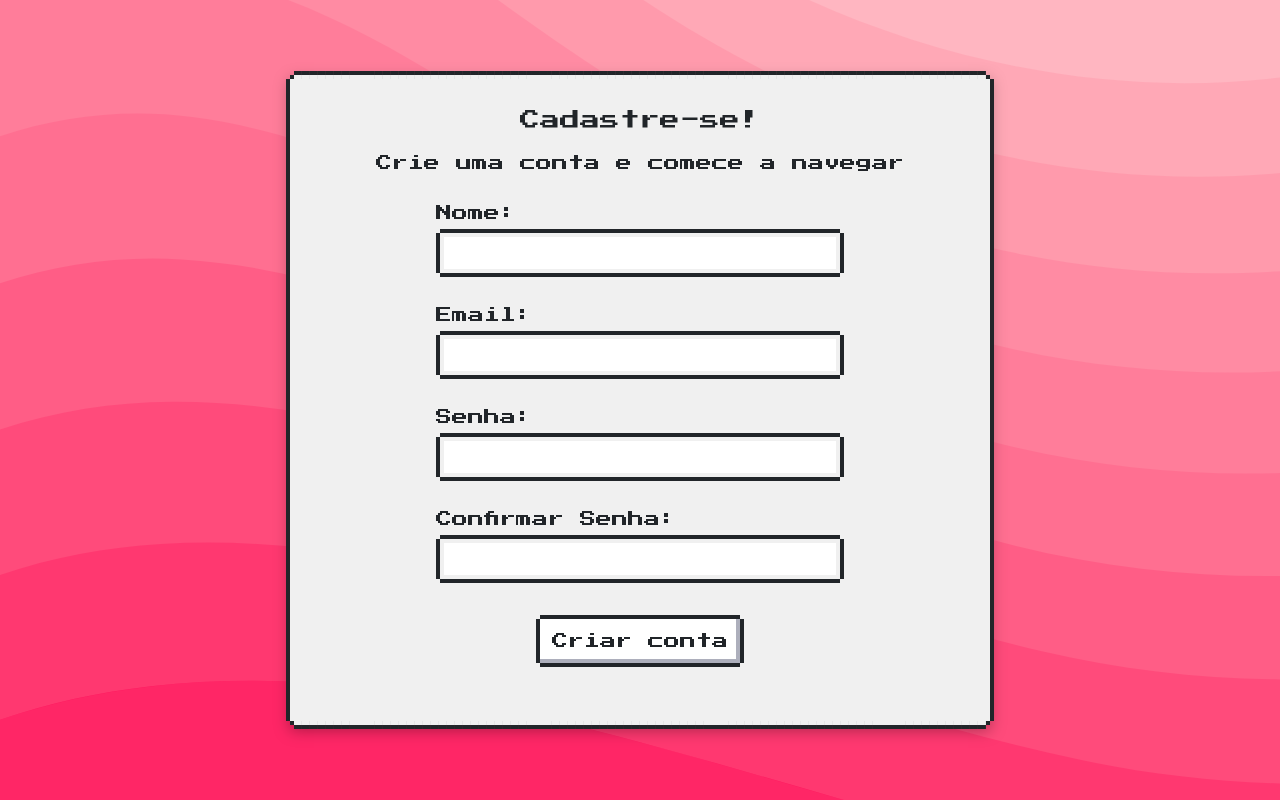
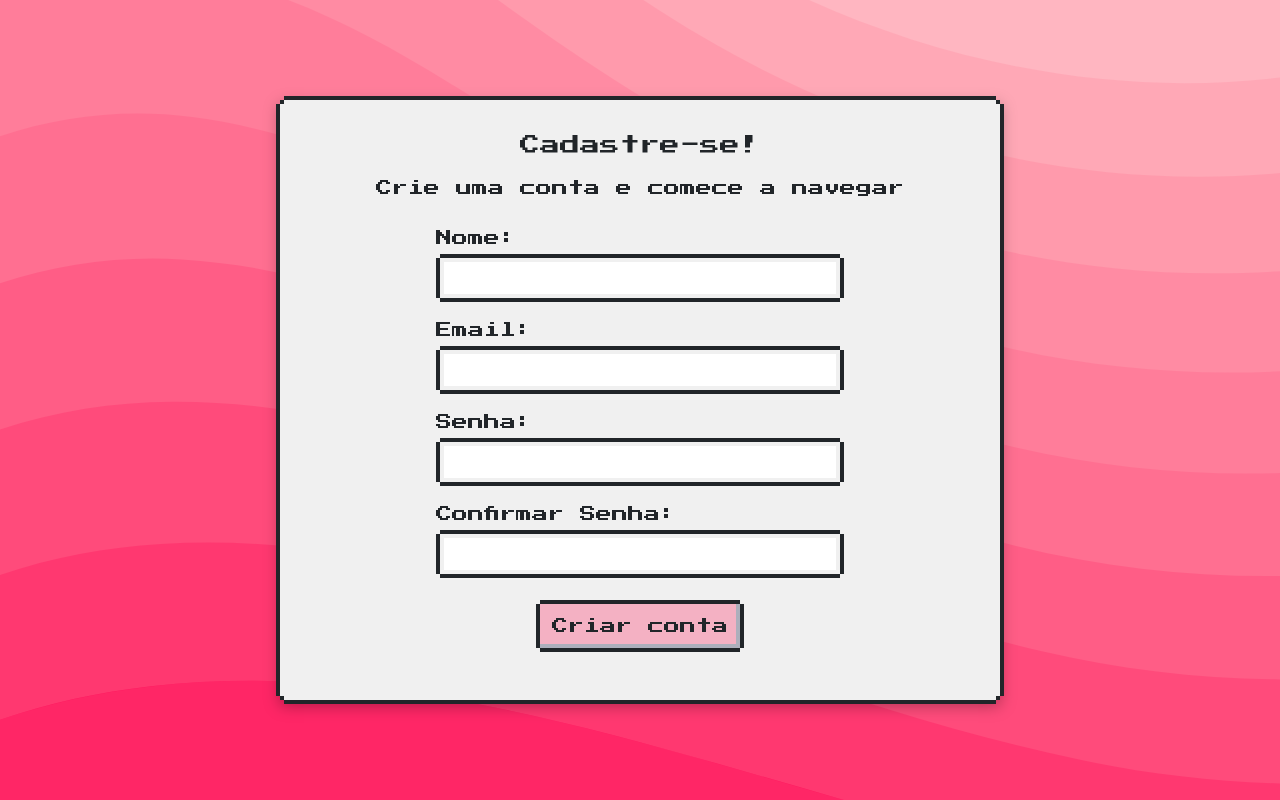
Before and after one commit to NiCoelho-tech/Gatices, a plain HTML site: page docs/pages/cadastro.html in a window 1280 px wide. Drawn offline with nearby package versions, Linux system fonts and the light colour scheme.

Commit message:
alterar o backlog, fazer algumas alterações nas páginas de login e cadastro e adicionar a api web-data-viz

```diff
--- a/docs/pages/cadastro.css
+++ b/docs/pages/cadastro.css
@@ -39,11 +39,10 @@ body {
     display: flex;
     flex-direction: column;
     align-items: center;
-    height: 650px;
-    width: 700px;
+    height: 600px;
+    width: 720px;
     background-color: #F0F0F0;
     box-shadow: rgba(0, 0, 0, 0.35) 0px 5px 15px;
-    margin-bottom: 40px;
 }
 
 .nes-container.register .title {
@@ -52,7 +51,7 @@ body {
 }
 
 .nes-field .nes-input {
-    margin-bottom: 20px;
+    margin-bottom: 10px;
     padding: 0;
     width: 400px;
     height: 40px;
--- a/docs/pages/cadastro.html
+++ b/docs/pages/cadastro.html
@@ -43,7 +43,7 @@
           <label for="confirm_password_field">Confirmar Senha:</label>
           <input type="password" id="confirm_password_field" class="nes-input">
         </div>
-        <a class="nes-btn" href="./login.html">Criar conta</a>
+        <a class="nes-btn" style="background-color: #F4B1C3;" href="./login.html">Criar conta</a>
       </div>
   </body>
 </html>
--- a/docs/pages/login.css
+++ b/docs/pages/login.css
@@ -39,15 +39,15 @@ body {
     display: flex;
     flex-direction: column;
     align-items: center;
-    height: 450px;
-    width: 700px;
+    height: 480px;
+    width: 600px;
     background-color: #F0F0F0;
     box-shadow: rgba(0, 0, 0, 0.35) 0px 5px 15px;
     margin-bottom: 40px;
 }
 
 .nes-container.register .title {
-    margin-top: 10px;
+    margin-top: 30px;
     font-size: 20px;
 }
 
```
Also changed, not shown: 1 other file.
